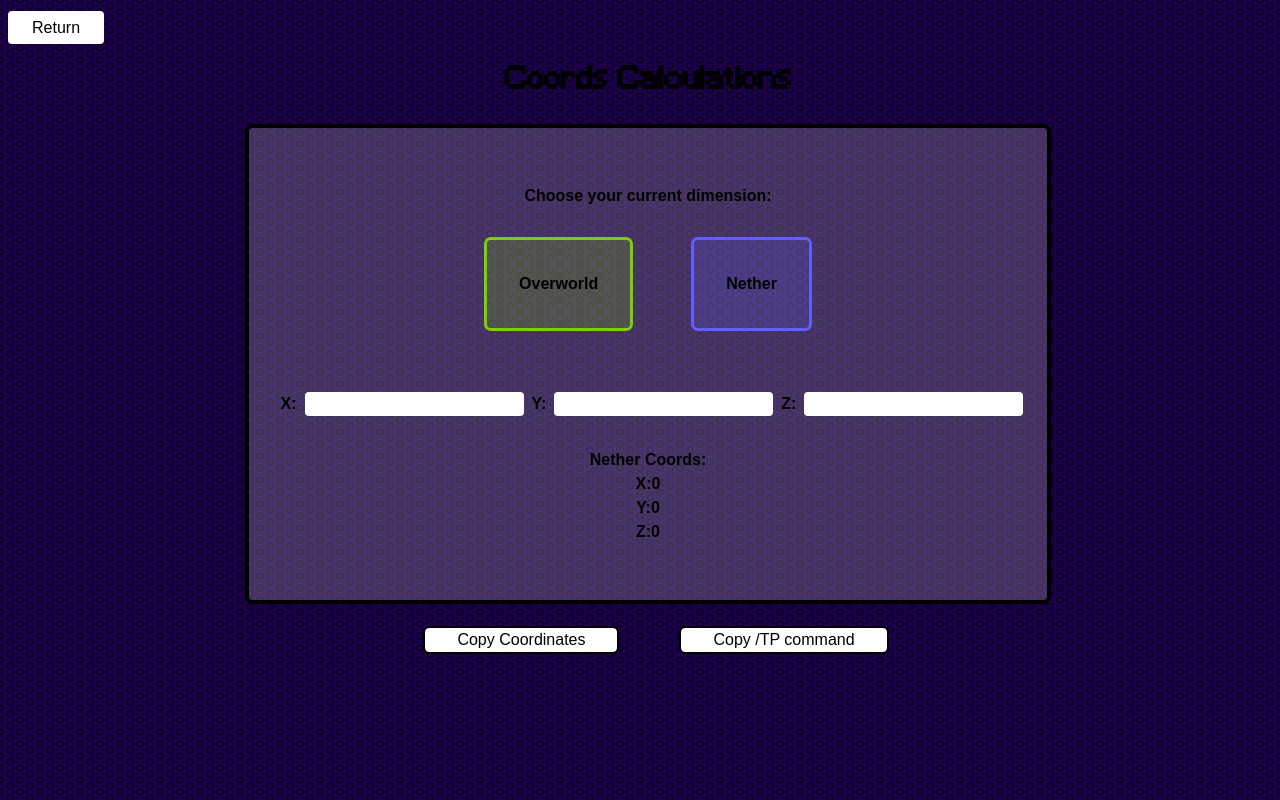
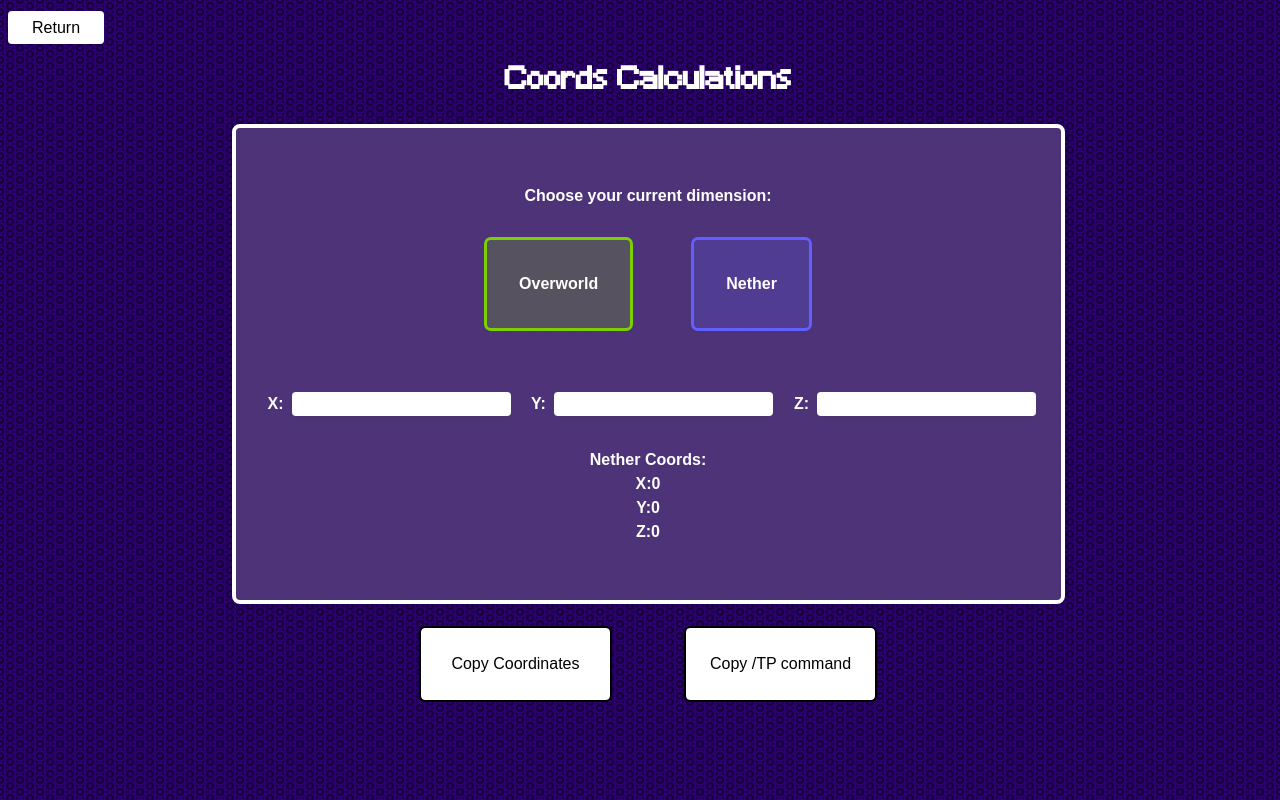
Before and after one commit to mfsouza95/minecraft-tools, a Next.js app: page /nether in a window 1280 px wide. Built offline with nearby package versions, Linux system fonts and the light colour scheme.

Commit message:
update ui, full transitions applied

```diff
--- a/app/crafting/page.tsx
+++ b/app/crafting/page.tsx
@@ -132,7 +132,7 @@ export default function CraftingRecipes() {
 
   return (
     <div className='pt-12 text-white'>
-      <div className="absolute inset-0 bg-black opacity-30 z-[-1]"></div>
+      <div className="absolute inset-0 z-[-1]"></div>
       <motion.div
       initial = {{ opacity: 0, y: 50 }}
       animate = {{ opacity: 1, y: 0 }}
@@ -151,16 +151,16 @@ export default function CraftingRecipes() {
         </div>
         <div>
           {renderTree && (
-            <div className='justify-center text-xl mx-auto w-fit border-4 rounded-lg border-green-600 p-4 bg-green-600/30'>
+            <div className='justify-center text-xl mx-auto size-auto md:w-fit border-4 rounded-lg border-green-600 p-4 bg-green-600/30'>
               <TreeNode {...renderTree} />
               <RawMaterialsSummary {...rawMaterials}/>
             </div>
           )}
         </div>
         <div className='p-2 m-2 border-4 rounded-lg w-2/3 mx-auto justify-center drop-shadow-2xl backdrop-blur-xs bg-white/20 h-152 overflow-y-scroll text-xl'>
-          <ul className='grid grid-cols-5 gap-3'>
+          <ul className='grid grid-cols-1 md:grid-cols-5 gap-4 md:gap-3'>
             {filteredSearch.map((item) => (
-              <li className='text-white hover:text-indigo-400 cursor-pointer' key = {item.id} onClick={() => {setSelectedItem(item.name)}}>{item.displayName}</li>
+              <li className='text-white md:hover:text-indigo-400 active:text-indigo-400 cursor-pointer transition-all hover:scale-105 active:shadow-lg active:shadow-black/70 md:hover:shadow-lg md:hover:shadow-black/70 w-fit' key = {item.id} onClick={() => {setSelectedItem(item.name)}}>{item.displayName}</li>
             ))}
           </ul>
         </div>
--- a/app/nether/page.tsx
+++ b/app/nether/page.tsx
@@ -1,5 +1,6 @@
 'use client'
 import { useState } from 'react';
+import { motion } from 'motion/react';
 
 export default function PortalCalc() {
   const [dimension, setDimension] = useState('Overworld');
@@ -30,36 +31,50 @@ export default function PortalCalc() {
   };
 
   return (
-    <div className='pl-4 py-8 pt-12'>
-      <div className="absolute inset-0 bg-black opacity-30 z-[-1]"></div>
-      <div className="relative z-10 py-4 text-center">
+    <div className='pl-4 py-8 pt-12 text-white'>
+      <div className="absolute inset-0 z-[-1]"></div>
+      <motion.div
+        initial = {{ opacity: 0, y: 50 }}
+        animate = {{ opacity: 1, y: 0 }}
+        // transition={{ duration: 0.5, ease:'easeOut' }}
+        transition={{ type: 'spring', stiffness: 100, damping: 15 }}
+        className="relative z-10 py-4 text-center"
+      >
         <h1 className='font-bold text-3xl font-[family-name:var(--font-minecraft)]'>Coords Calculations</h1>
-        <div className='border-4 rounded-lg drop-shadow-lg bg-white/20 my-6 py-6 px-6 w-fit mx-auto'>
+        <div className='border-4 rounded-lg drop-shadow-lg backdrop-blur-xs bg-white/20 my-6 py-6 px-6 w-fit mx-auto'>
           <div className='my-8 font-semibold'>
             <h2>Choose your current dimension: </h2>
-            <button onClick={() => setDimension('Overworld')} className ='p-8 m-8 rounded-sm outline-3 outline-lime-500 bg-lime-500/20'>Overworld</button>
-            <button onClick={() => setDimension('Nether')} className ='p-8 m-8 rounded-sm outline-3 outline-indigo-500 bg-indigo-500/20'>Nether</button>
+            <button onClick={() => setDimension('Overworld')} className ='p-8 m-8 rounded-sm outline-3 outline-lime-500 bg-lime-500/20 cursor-pointer transition-all hover:scale-105 active:shadow-lg active:shadow-black/70 md:hover:shadow-lg md:hover:shadow-black/70'>Overworld</button>
+            <button onClick={() => setDimension('Nether')} className ='p-8 m-8 rounded-sm outline-3 outline-indigo-500 bg-indigo-500/20 cursor-pointer transition-all hover:scale-105 active:shadow-lg active:shadow-black/70 md:hover:shadow-lg md:hover:shadow-black/70'>Nether</button>
           </div>
-          <div className='font-semibold'>
+          <div className='font-semibold grid grid-cols-1 gap-3 md:grid-cols-3'>
+            <div>
               <label htmlFor='X' className='p-2'>X:</label>
               <input type='number' id='x' name='X' className='bg-white text-black rounded-sm no-arrows' onChange={(e) => setCords({...cords, x: Number(e.target.value)})}></input>
+            </div>
+            <div>
               <label htmlFor='Y' className='p-2'>Y:</label>
               <input type='number' id='Y' name='Y' className='bg-white text-black rounded-sm no-arrows' onChange={(e) => setCords({...cords, y: Number(e.target.value)})}></input>
+            </div>
+            <div>
               <label htmlFor='Z' className='p-2'>Z:</label>
               <input type='number' id='Z' name='Z' className='bg-white text-black rounded-sm no-arrows' onChange={(e) => setCords({...cords, z: Number(e.target.value)})}></input>
             </div>
-          <div className='m-8 font-semibold '>
+          </div>
+          <div className='m-8 font-semibold'>
             <h1>{dimension === 'Overworld' ? 'Nether' : 'Overworld'} Coords:</h1>
             <p>X:{resultCords.x}</p>
             <p>Y:{resultCords.y}</p>
             <p>Z:{resultCords.z}</p>
           </div>
         </div>
-        <div className='pl-4'>
-          <button onClick={() => handleCopy(cordsCopy, 'coords')} className='px-8 mx-8 rounded-sm outline-2 bg-white text-black'>{copyStatus.coords ? 'Copied' : 'Copy Coordinates'}</button>
-          <button onClick={() => handleCopy(tpCopy, 'tp')} className='px-8 mx-8 rounded-sm outline-2 bg-white text-black'>{copyStatus.tp ? 'Copied' : 'Copy /TP command'}</button>
+        <div className='flex justify-center'>
+          <div className='grid grid-cols-1 gap-3 md:grid-cols-2 w-fit'>
+            <button onClick={() => handleCopy(cordsCopy, 'coords')} className='p-6 mx-8 rounded-sm outline-2 bg-white text-black cursor-pointer transition-all hover:scale-105 active:shadow-lg active:shadow-black/70 md:hover:shadow-lg md:hover:shadow-black/70'>{copyStatus.coords ? 'Copied' : 'Copy Coordinates'}</button>
+            <button onClick={() => handleCopy(tpCopy, 'tp')} className='p-6 mx-8 rounded-sm outline-2 bg-white text-black cursor-pointer transition-all hover:scale-105 active:shadow-lg active:shadow-black/70 md:hover:shadow-lg md:hover:shadow-black/70'>{copyStatus.tp ? 'Copied' : 'Copy /TP command'}</button>
           </div>
         </div>
+      </motion.div>
     </div>
   );
 }
--- a/app/page.tsx
+++ b/app/page.tsx
@@ -11,7 +11,7 @@ export default function Home() {
         initial = {{ opacity: 0, y: 50 }}
         animate = {{ opacity: 1, y: 0 }}
         // transition={{ duration: 0.5, ease:'easeOut' }}
-        transition={{ type: 'spring', stiffness: 100, damping: 15 }}
+        transition={{ type: 'spring', stiffness: 100,damping: 15 }}
         className="relative z-10 py-4">
           <div className="border-4 border-white text-white rounded-sm p-4 flex justify-center w-fit mx-auto drop-shadow-lg backdrop-blur-xs bg-white/10">
             <h1 className="font-[family-name:var(--font-minecraft)] text-4xl">CREEPER TOOLS</h1>
```
Lines whose indentation alone changed are shown as unchanged.
